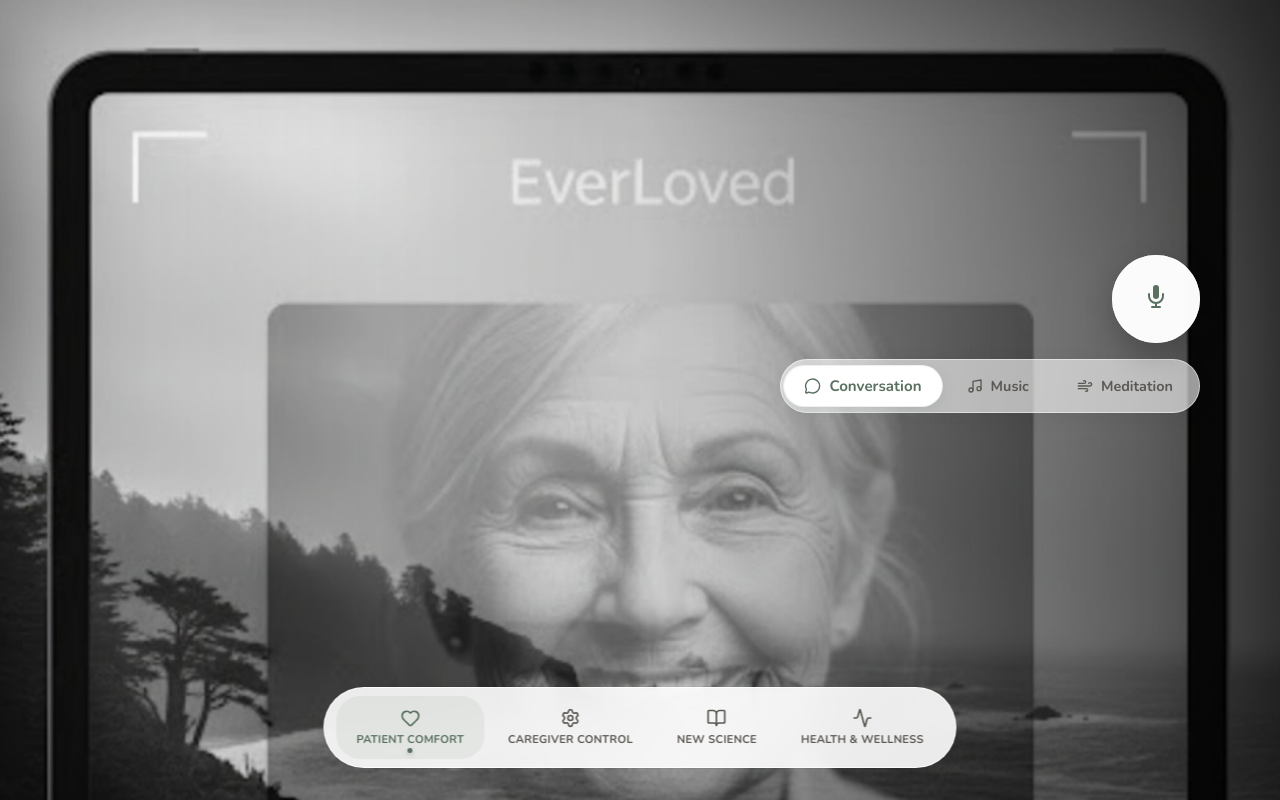
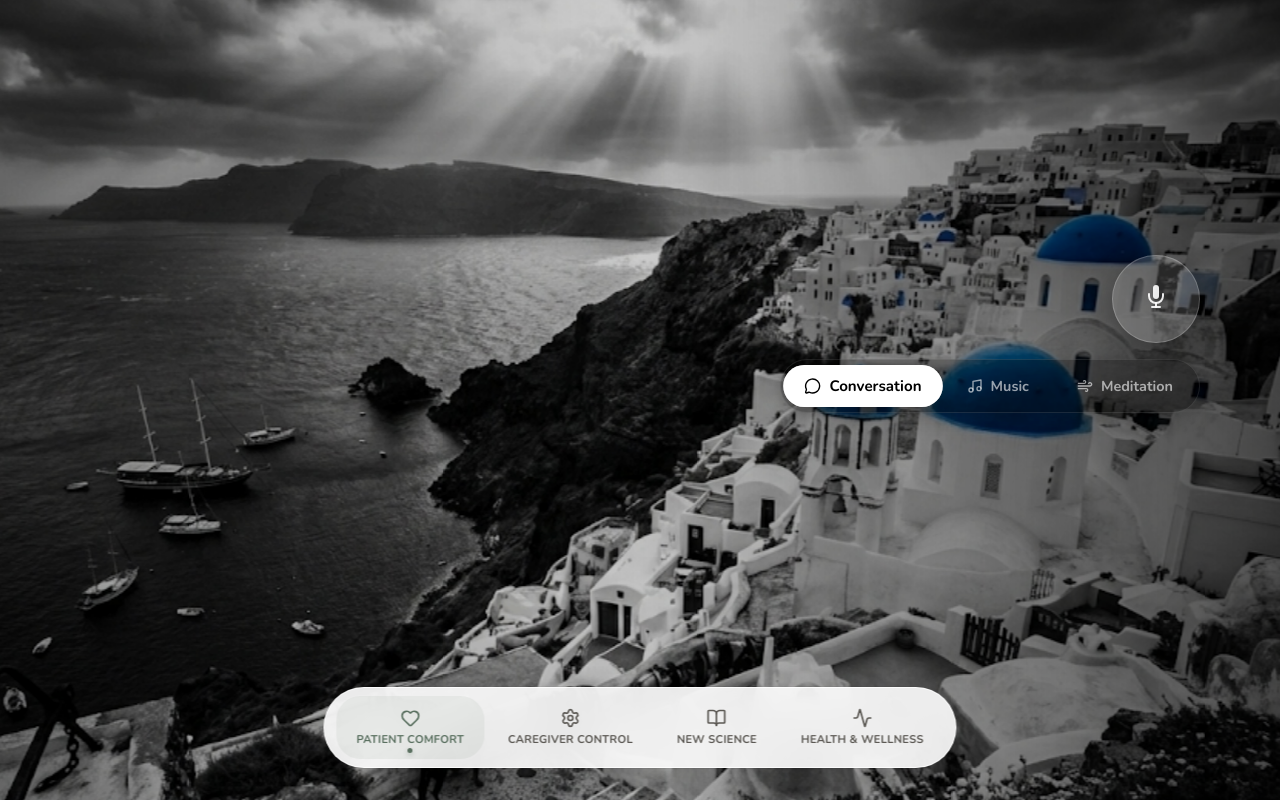
Before and after one commit to rgkhabbaz-sys/everloved-v3, a Next.js app: page / in a window 1280 px wide. Built offline with nearby package versions, Linux system fonts and the light colour scheme.

Commit message:
Redesign Patient tab with Greek island theme, floating avatar, and Dark Glass aesthetic

```diff
--- a/src/app/page.module.css
+++ b/src/app/page.module.css
@@ -6,7 +6,7 @@
   display: flex;
   align-items: center;
   justify-content: center;
-  background: var(--background);
+  background: #000;
 }
 
 .backgroundWrapper {
@@ -20,8 +20,7 @@
 
 .backgroundImage {
   object-fit: cover;
-  object-position: top center;
-  /* Fix cropping of head */
+  opacity: 0.9;
   transition: transform 10s ease-in-out;
   animation: slow-pan 60s infinite alternate ease-in-out;
 }
@@ -36,19 +35,17 @@
   }
 }
 
-/* Vignette Effect - Enhanced for Text Legibility */
+/* Sophisticated Overlay for Legibility */
 .overlay {
   position: absolute;
   top: 0;
   left: 0;
   width: 100%;
   height: 100%;
-  /* Gradient focused on the right side for the sidebar */
   background: linear-gradient(to right,
-      rgba(0, 0, 0, 0) 0%,
+      rgba(0, 0, 0, 0.3) 0%,
       rgba(0, 0, 0, 0.1) 50%,
       rgba(0, 0, 0, 0.6) 100%);
-  box-shadow: inset 0 0 150px rgba(0, 0, 0, 0.4);
   z-index: 1;
   pointer-events: none;
 }
@@ -91,18 +88,33 @@
   display: none;
 }
 
-.centerImageContainer {
+/* Floating Avatar Box */
+.avatarBox {
   position: absolute;
-  top: 0;
-  left: 0;
+  top: 40px;
+  left: 40px;
+  width: 280px;
+  height: 380px;
+  border-radius: 24px;
+  overflow: hidden;
+  box-shadow: 0 20px 50px rgba(0, 0, 0, 0.5);
+  border: 1px solid rgba(255, 255, 255, 0.2);
+  z-index: 5;
+  background: rgba(0, 0, 0, 0.2);
+  backdrop-filter: blur(10px);
+  transition: all 0.3s ease;
+}
+
+.avatarBox:hover {
+  transform: scale(1.02);
+  box-shadow: 0 30px 60px rgba(0, 0, 0, 0.6);
+  border-color: rgba(255, 255, 255, 0.4);
+}
+
+.avatarImage {
   width: 100%;
   height: 100%;
-  z-index: -1;
-}
-
-.avatarPlaceholder {
-  width: 100%;
-  height: 100%;
+  object-fit: cover;
 }
 
 .avatarSpeaking {
@@ -115,7 +127,7 @@
   }
 
   50% {
-    transform: scale(1.02);
+    transform: scale(1.05);
   }
 
   100% {
@@ -123,32 +135,32 @@
   }
 }
 
-/* Pulse Mic Button - Tactile & Organic */
+/* Pulse Mic Button - Dark Glass Theme */
 .micContainer {
   position: relative;
   width: 88px;
   height: 88px;
   border-radius: 50%;
-  background: rgba(255, 255, 255, 0.95);
-  /* White glass for contrast */
-  backdrop-filter: blur(10px);
+  background: rgba(255, 255, 255, 0.1);
+  /* Dark Glass */
+  backdrop-filter: blur(12px);
   display: flex;
   align-items: center;
   justify-content: center;
   cursor: pointer;
   box-shadow:
-    0 10px 30px rgba(0, 0, 0, 0.2),
-    0 0 0 1px rgba(255, 255, 255, 0.5) inset;
+    0 10px 30px rgba(0, 0, 0, 0.3),
+    0 0 0 1px rgba(255, 255, 255, 0.2) inset;
   transition: all 0.4s cubic-bezier(0.175, 0.885, 0.32, 1.275);
   z-index: 20;
 }
 
 .micContainer:hover {
   transform: scale(1.1);
-  background: #ffffff;
+  background: rgba(255, 255, 255, 0.2);
   box-shadow:
-    0 15px 40px rgba(0, 0, 0, 0.25),
-    0 0 0 1px rgba(255, 255, 255, 0.8) inset;
+    0 15px 40px rgba(0, 0, 0, 0.4),
+    0 0 0 1px rgba(255, 255, 255, 0.4) inset;
 }
 
 .micContainer:active {
@@ -156,17 +168,17 @@
 }
 
 .micIcon {
-  color: var(--primary);
-  /* Sage Green Icon */
+  color: rgba(255, 255, 255, 0.9);
   z-index: 2;
   transition: color 0.3s ease;
 }
 
 /* Ripple Animation for Active State */
 .micActive {
-  background: var(--accent);
-  /* Clay/Terracotta */
+  background: #ef4444;
+  /* Red for active recording/stop */
   animation: none;
+  box-shadow: 0 0 30px rgba(239, 68, 68, 0.4);
 }
 
 .micActive .micIcon {
--- a/src/app/page.tsx
+++ b/src/app/page.tsx
@@ -29,8 +29,8 @@ export default function Home() {
     <div className={styles.container}>
       <div className={styles.backgroundWrapper}>
         <Image
-          src="/landing-bg.jpg"
-          alt="Serene coastal landscape with overlay"
+          src="/patient-bg.jpg"
+          alt="Serene Greek Island Landscape"
           fill
           priority
           className={styles.backgroundImage}
@@ -39,48 +39,26 @@ export default function Home() {
         <div className={styles.overlay} />
       </div>
 
-      <div className={styles.content}>
-        <div className={styles.frame}>
-          <div className={styles.cornerTL} />
-          <div className={styles.cornerTR} />
-          <div className={styles.cornerBL} />
-          <div className={styles.cornerBR} />
-
-          <h1 className={styles.title}>EverLoved</h1>
-
-          <div className={styles.centerImageContainer}>
-            {avatar ? (
-              <div className={styles.avatarPlaceholder} style={{ overflow: 'hidden' }}>
+      {/* Floating Avatar Box */}
+      {avatar && (
+        <div className={styles.avatarBox}>
           <img
             src={avatar}
             alt="Loved One"
-                  className={isSpeaking ? styles.avatarSpeaking : ''}
-                  style={{
-                    width: '100%',
-                    height: '100%',
-                    objectFit: 'cover',
-                    opacity: (isListening && !isSpeaking) ? 0.5 : 1,
-                    transition: 'opacity 0.3s ease, transform 0.3s ease'
-                  }}
+            className={`${styles.avatarImage} ${isSpeaking ? styles.avatarSpeaking : ''}`}
           />
+        </div>
+      )}
+
+      <div className={styles.content}>
+        <div className={styles.frame}>
+          {/* Voice Session Logic */}
           {isListening && (
             <VoiceSession
               onEndSession={toggleListening}
               onSpeakingStateChange={setIsSpeaking}
             />
           )}
-              </div>
-            ) : (
-              <div className={styles.avatarPlaceholder}>
-                {isListening && (
-                  <VoiceSession
-                    onEndSession={toggleListening}
-                    onSpeakingStateChange={setIsSpeaking}
-                  />
-                )}
-              </div>
-            )}
-          </div>
 
           {!isListening && (
             <>
--- a/src/components/Patient/Patient.module.css
+++ b/src/components/Patient/Patient.module.css
@@ -121,13 +121,14 @@
     font-family: 'Nunito', sans-serif;
     font-size: 1.1rem;
     font-weight: 700;
-    color: var(--foreground);
-    background: rgba(255, 255, 255, 0.95);
+    color: #fff;
+    background: rgba(255, 255, 255, 0.1);
     padding: 0.75rem 1.5rem;
     border-radius: 30px;
-    backdrop-filter: blur(8px);
-    box-shadow: 0 4px 20px rgba(0, 0, 0, 0.1);
+    backdrop-filter: blur(12px);
+    box-shadow: 0 4px 20px rgba(0, 0, 0, 0.2);
     letter-spacing: 0.02em;
+    border: 1px solid rgba(255, 255, 255, 0.1);
 }
 
 /* Transcript - Card Style */
@@ -154,24 +155,26 @@
 
 .transcriptText {
     font-family: 'Merriweather', serif;
-    font-size: 1.25rem;
+    font-size: 1.35rem;
     /* Larger, readable font */
     line-height: 1.5;
-    color: var(--foreground);
-    background: rgba(255, 255, 255, 0.95);
+    color: #fff;
+    background: rgba(20, 20, 25, 0.8);
+    /* Dark Glass */
     padding: 1.5rem 2rem;
     border-radius: 24px;
     box-shadow:
-        0 10px 40px -10px rgba(0, 0, 0, 0.15),
-        0 0 0 1px rgba(255, 255, 255, 0.5) inset;
+        0 10px 40px -10px rgba(0, 0, 0, 0.4),
+        0 0 0 1px rgba(255, 255, 255, 0.1) inset;
     display: inline-block;
+    backdrop-filter: blur(16px);
+    text-shadow: 0 2px 4px rgba(0, 0, 0, 0.3);
 }
 
 /* Buttons */
-/* Buttons */
 .startButton {
-    background: var(--primary);
-    color: white;
+    background: #fff;
+    color: #000;
     font-family: 'Nunito', sans-serif;
     font-weight: 800;
     font-size: 1.1rem;
@@ -180,8 +183,8 @@
     border-radius: 40px;
     cursor: pointer;
     box-shadow:
-        0 10px 30px rgba(90, 112, 96, 0.3),
-        0 0 0 1px rgba(255, 255, 255, 0.2) inset;
+        0 10px 30px rgba(255, 255, 255, 0.2),
+        0 0 0 1px rgba(255, 255, 255, 0.5) inset;
     transition: all 0.3s cubic-bezier(0.2, 0.8, 0.2, 1);
     letter-spacing: 0.02em;
     margin-right: 20px;
@@ -190,15 +193,15 @@
 .startButton:hover {
     transform: translateY(-4px) scale(1.02);
     box-shadow:
-        0 20px 40px rgba(90, 112, 96, 0.4),
-        0 0 0 1px rgba(255, 255, 255, 0.4) inset;
-    background: #6b7f71;
+        0 20px 40px rgba(255, 255, 255, 0.3),
+        0 0 0 1px rgba(255, 255, 255, 0.8) inset;
+    background: #ffffff;
 }
 
 .endButton {
-    background: rgba(255, 255, 255, 0.8);
-    border: 1px solid rgba(255, 255, 255, 0.9);
-    color: var(--muted);
+    background: rgba(255, 255, 255, 0.1);
+    border: 1px solid rgba(255, 255, 255, 0.2);
+    color: rgba(255, 255, 255, 0.8);
     padding: 0.75rem 2rem;
     border-radius: 99px;
     font-size: 0.9rem;
@@ -207,15 +210,16 @@
     transition: all 0.3s ease;
     backdrop-filter: blur(10px);
     margin-top: 1.5rem;
-    box-shadow: 0 4px 15px rgba(0, 0, 0, 0.05);
+    box-shadow: 0 4px 15px rgba(0, 0, 0, 0.2);
     margin-right: 20px;
 }
 
 .endButton:hover {
-    background: #ffffff;
-    color: var(--foreground);
+    background: rgba(255, 255, 255, 0.2);
+    color: #fff;
     transform: translateY(-2px);
-    box-shadow: 0 8px 25px rgba(0, 0, 0, 0.1);
+    box-shadow: 0 8px 25px rgba(0, 0, 0, 0.3);
+    border-color: rgba(255, 255, 255, 0.4);
 }
 
 /* Error State */
@@ -230,20 +234,22 @@
 }
 
 .errorMessage {
-    color: #ef4444;
+    color: #fca5a5;
     font-weight: 600;
     font-size: 0.95rem;
-    background: #fff;
+    background: rgba(239, 68, 68, 0.1);
     padding: 1rem 1.5rem;
     border-radius: 16px;
-    box-shadow: 0 4px 20px rgba(239, 68, 68, 0.15);
+    box-shadow: 0 4px 20px rgba(0, 0, 0, 0.2);
     text-align: right;
+    border: 1px solid rgba(239, 68, 68, 0.2);
+    backdrop-filter: blur(10px);
 }
 
 .retryButton {
-    background: var(--primary);
-    color: white;
-    border: none;
+    background: rgba(255, 255, 255, 0.1);
+    color: #fff;
+    border: 1px solid rgba(255, 255, 255, 0.2);
     padding: 0.75rem 1.5rem;
     border-radius: 12px;
     cursor: pointer;
@@ -254,6 +260,7 @@
 
 .retryButton:hover {
     transform: scale(1.05);
+    background: rgba(255, 255, 255, 0.2);
 }
 
 /* Input Fallback */
@@ -266,9 +273,9 @@
 
 .textInput {
     width: 100%;
-    background: rgba(255, 255, 255, 0.8);
-    border: 1px solid rgba(255, 255, 255, 0.6);
-    color: var(--foreground);
+    background: rgba(0, 0, 0, 0.4);
+    border: 1px solid rgba(255, 255, 255, 0.1);
+    color: #fff;
     padding: 1rem 1.5rem;
     border-radius: 24px;
     font-size: 1rem;
@@ -279,18 +286,18 @@
     /* Right align text input */
     font-family: 'Nunito', sans-serif;
     font-weight: 600;
-    box-shadow: 0 4px 20px rgba(0, 0, 0, 0.05);
+    box-shadow: 0 4px 20px rgba(0, 0, 0, 0.2);
 }
 
 .textInput:focus {
-    background: #ffffff;
-    border-color: var(--primary);
-    box-shadow: 0 8px 30px rgba(90, 112, 96, 0.15);
+    background: rgba(0, 0, 0, 0.6);
+    border-color: rgba(255, 255, 255, 0.4);
+    box-shadow: 0 8px 30px rgba(0, 0, 0, 0.3);
     transform: translateY(-2px);
 }
 
 .textInput::placeholder {
-    color: var(--muted);
+    color: rgba(255, 255, 255, 0.4);
     font-weight: 500;
 }
 
@@ -298,12 +305,12 @@
 .modesContainer {
     display: flex;
     gap: 8px;
-    background: rgba(255, 255, 255, 0.6);
+    background: rgba(0, 0, 0, 0.3);
     padding: 6px;
     border-radius: 99px;
     backdrop-filter: blur(12px);
-    border: 1px solid rgba(255, 255, 255, 0.5);
-    box-shadow: 0 4px 20px rgba(0, 0, 0, 0.05);
+    border: 1px solid rgba(255, 255, 255, 0.1);
+    box-shadow: 0 4px 20px rgba(0, 0, 0, 0.2);
     margin-top: 1rem;
     margin-bottom: 2rem;
     pointer-events: auto;
@@ -318,7 +325,7 @@
     border-radius: 99px;
     border: none;
     background: transparent;
-    color: var(--muted);
+    color: rgba(255, 255, 255, 0.6);
     font-family: 'Nunito', sans-serif;
     font-weight: 700;
     font-size: 0.9rem;
@@ -327,15 +334,15 @@
 }
 
 .modeButton:hover {
-    color: var(--foreground);
-    background: rgba(255, 255, 255, 0.5);
+    color: #fff;
+    background: rgba(255, 255, 255, 0.1);
 }
 
 .activeMode {
-    background: #ffffff !important;
-    color: var(--primary) !important;
+    background: #fff !important;
+    color: #000 !important;
     box-shadow:
-        0 4px 12px rgba(90, 112, 96, 0.15),
-        0 0 0 1px rgba(90, 112, 96, 0.1) inset;
+        0 4px 12px rgba(0, 0, 0, 0.2),
+        0 0 0 1px rgba(255, 255, 255, 0.5) inset;
     transform: scale(1.05);
 }
```
Also changed, not shown: public/patient-bg.jpg (added). Lines whose indentation alone changed are shown as unchanged.
